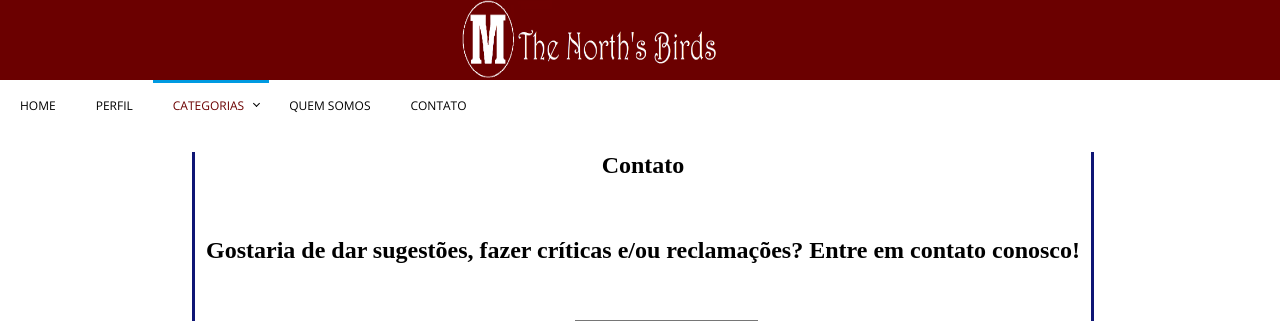
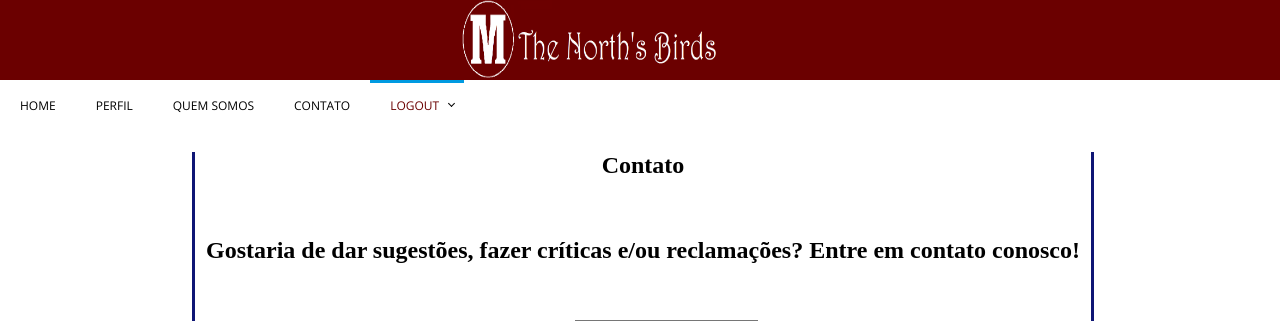
Before and after one commit to VictorMessina/ProjetoTecWeb, a PHP site: page /contato.php in a window 1280 px wide. Shown: the top 321 px of the page. Run offline with PHP 8.4, Linux system fonts and the light colour scheme.

Commit message:
Modificação no conteúdo do menu

```diff
--- a/menu.php
+++ b/menu.php
@@ -3,24 +3,13 @@
                     <ul>
                         <li><a href='feed.php'>Home</a></li>
                         <li><a href='perfil.php'>Perfil</a></li>
-                       <li class='active has-sub'><a href='#'>Categorias</a>
+                        <li><a href='sobre.php'>Quem somos</a></li>
+                        <li><a href='contato.php'>Contato</a></li>
+                       <li class='active has-sub'><a href='#'>Logout</a>
                           <ul>
-                             <li class='has-sub'><a href='#'>Cursos</a>
-                                <ul>
-                                   <li><a href='#'>-</a></li>
-                                   <li><a href='#'>-</a></li>
-                                </ul>
-                             </li>
-                             <li class='has-sub'><a href='#'>lalala</a>
-                                <ul>
-                                   <li><a href='#'>Sub Product</a></li>
-                                   <li><a href='#'>Sub Product</a></li>
-                                </ul>
-                             </li>
+                             <li class='has-sub'><img alt='sair' src='imagensSite/sair.png' onclick= 'javascript:window.location.href='logout.php'' id='link'/></li>
                           </ul>
-                       </li>
-                       <li><a href='sobre.php'>Quem somos</a></li>
-                       <li><a href='contato.php'>Contato</a></li>
-                    </ul>
+                       <li>
+
                 </div>"
 ?>
```
Also changed, not shown: imagensSite/sair.png (added), img/sair.png (added).
